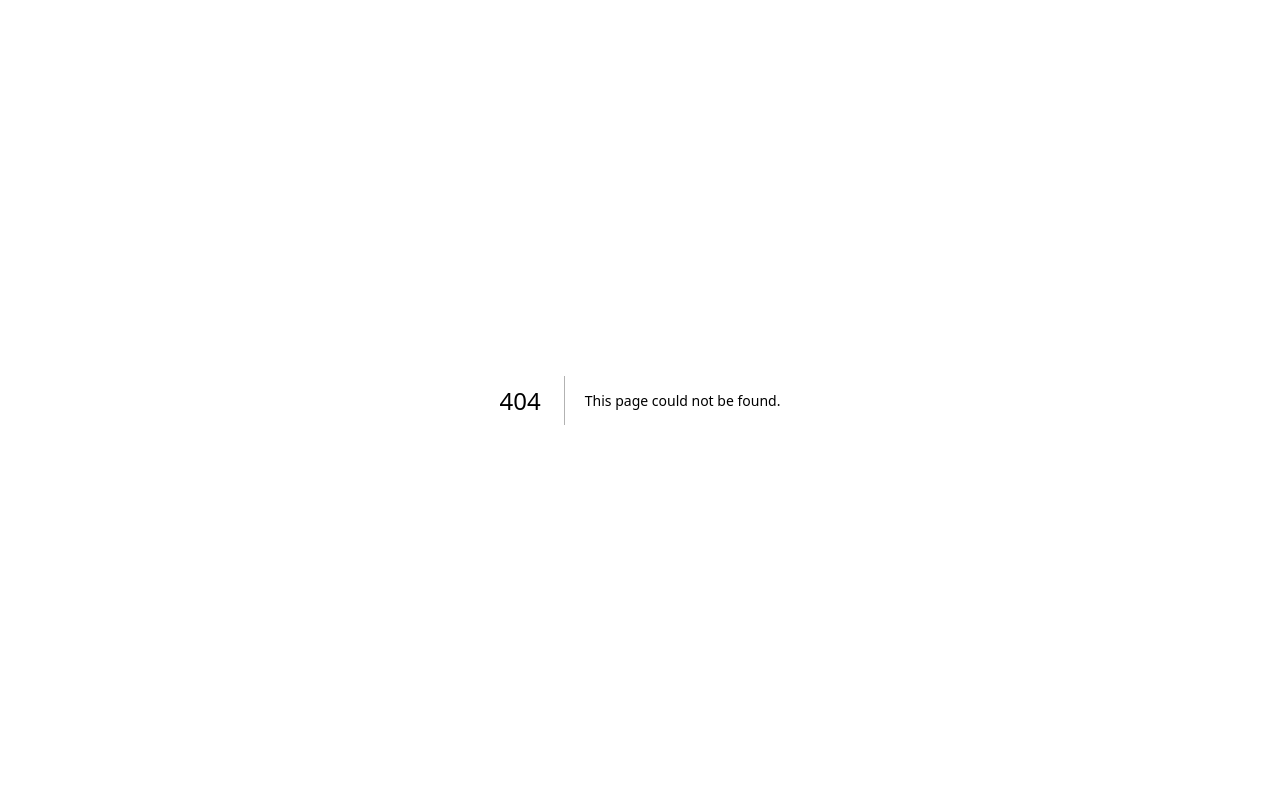
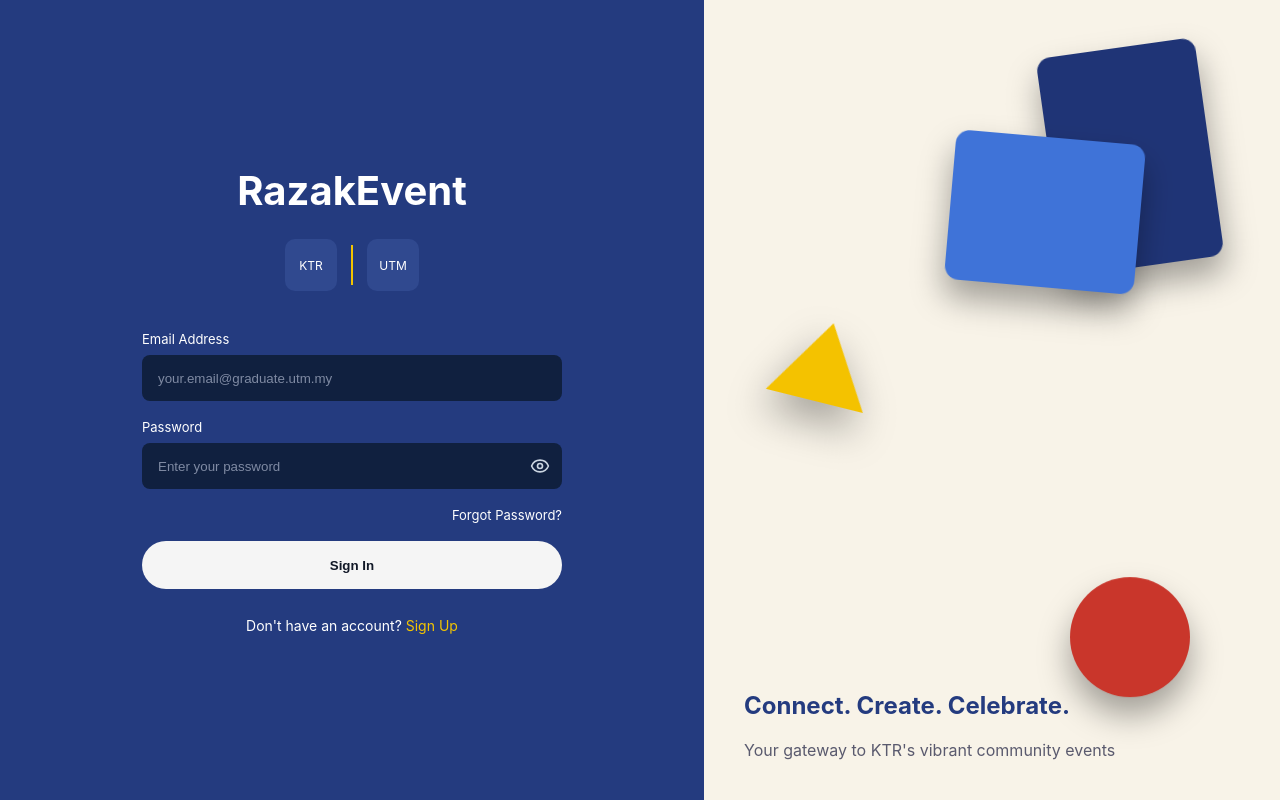
Before and after one commit to EyadAimen/RazakEvent, a Next.js app in the folder frontend/: page /login in a window 1280 px wide. Before the commit this address had no page. Built offline with nearby package versions, Linux system fonts and the light colour scheme.

Commit message:
adding styling rules

```diff
--- a/frontend/src/app/globals.css
+++ /dev/null
@@ -1,49 +0,0 @@
-:root {
-  --background: #ffffff;
-  --foreground: #171717;
-}
-
-@media (prefers-color-scheme: dark) {
-  :root {
-    --background: #0a0a0a;
-    --foreground: #ededed;
-  }
-}
-
-html {
-  height: 100%;
-}
-
-html,
-body {
-  max-width: 100vw;
-  overflow-x: hidden;
-}
-
-body {
-  min-height: 100%;
-  display: flex;
-  flex-direction: column;
-  color: var(--foreground);
-  background: var(--background);
-  font-family: Arial, Helvetica, sans-serif;
-  -webkit-font-smoothing: antialiased;
-  -moz-osx-font-smoothing: grayscale;
-}
-
-* {
-  box-sizing: border-box;
-  padding: 0;
-  margin: 0;
-}
-
-a {
-  color: inherit;
-  text-decoration: none;
-}
-
-@media (prefers-color-scheme: dark) {
-  html {
-    color-scheme: dark;
-  }
-}
--- a/frontend/src/app/layout.tsx
+++ b/frontend/src/app/layout.tsx
@@ -1,6 +1,6 @@
 import type { Metadata } from "next";
 import { Geist, Geist_Mono } from "next/font/google";
-import "./globals.css";
+import "../styles/globals.css";
 
 const geistSans = Geist({
   variable: "--font-geist-sans",
--- /dev/null
+++ b/frontend/src/styles/globals.css
@@ -0,0 +1,63 @@
+@import './variables.css';
+
+:root {
+    /* ==============
+        SPACING & LAYOUT
+    ================= */
+
+    --space-xxs: 0.25rem;
+    --space-xs: 0.5rem;
+    --space-sm: 0.75rem;
+    --space-md: 1rem;
+    --space-lg: 1.5rem;
+    --space-xl: 2rem;
+    --space-2xl: 3rem;
+    --space-3xl: 4rem;
+
+    --radius-md: 0.5rem;
+    --radius-lg: 0.75rem;
+    --radius-pill: 999px;
+
+    --border-thin: 1px;
+    --border-strong: 3px;
+
+    --layout-container-max: 75rem;
+    --layout-hero-max: 90rem;
+    --layout-content-max: 48rem;
+    --layout-content-wide-max: 62rem;
+
+    --size-stage-icon-wrap: 2.5rem;
+    --size-stage-icon: 1.125rem;
+    --size-stage-index: 1.25rem;
+
+    --text-caption-size: 0.75rem;
+    --text-caption-height: 1.3;
+    --letter-spacing-tight: 0.04em;
+}
+
+html,
+body {
+  max-width: 100vw;
+  /* overflow-x: clip; */
+  background-color: var(--color-neutral-50);
+  color: var(--color-neutral-800);
+  margin: 0;
+  padding: 0;
+  font-family: -apple-system, BlinkMacSystemFont, Segoe UI, Roboto, Oxygen,
+    Ubuntu, Cantarell, Fira Sans, Droid Sans, Helvetica Neue, sans-serif;
+}
+
+
+
+* {
+  box-sizing: border-box;
+}
+
+a {
+  color: inherit;
+  text-decoration: none;
+}
+
+h1, h2, h3, p {
+  margin: 0;
+}
--- /dev/null
+++ b/frontend/src/styles/variables.css
@@ -0,0 +1,107 @@
+:root {
+
+    /* ==============
+        COLORS
+    ================= */
+
+    /* PRIMARY */
+
+    --color-primary-500: #3B6FD4;
+    --color-primary-800: #1A2D6E;
+
+
+    --color-secondary-500: #F4C200;
+    --color-secondary-800: #E8A020;
+
+    /* NEUTRAL */
+    --color-neutral-50: #FFFFFF;
+    --color-neutral-200: #E8E6E3;
+    --color-neutral-500: #7c7a7a;
+    --color-neutral-800: #171717;
+
+    /* SEMANTIC */
+    /* Here put any colors used other than the yellow variations as it will be in the secondary color section */
+
+    --color-semantic-red: #C0392B;
+
+    /* STATUS */
+    /* Put the colors of the status here */
+    /* Example: --color-status-green:  */
+
+
+
+
+    --color-custom-light-purple: #F0E3D3BF;
+    --color-custom-black-hover: #000000BF;
+
+    /* ==============
+        TYPOGRAPHY
+    ================= */
+
+    /* FONT FAMILIES */
+    --font-heading: var(--font-sora), sans-serif;
+    --font-body: var(--font-space-mono), monospace;
+
+    /* FONT WEIGHTS */
+    --weight-regular: 400;
+    --weight-semibold: 600;
+    --weight-bold: 700;
+
+    /* FONT SIZES & HEIGHTS */
+
+    /* ==== HEADINGS ===== */
+    /* H1 */
+    --text-h1-size: 48px;
+    --text-h1-height: 1.2;
+
+    /* H2 */
+    --text-h2-size: 32px;
+    --text-h2-height: 1.3;
+
+    /* H3 */
+    --text-h3-size: 24px;
+    --text-h3-height: 1.3;
+
+    /* ==== BODY ===== */
+    /* Regular/Bold */
+    --text-body-size: 16px;
+    --text-body-height: 1.6;
+
+    /* Small */
+    --text-small-size: 14px;
+    --text-small-height: 1.5;
+
+    /* Link */
+    --text-link-size: 16px;
+    --text-link-height: 1.5;
+
+
+    /* ==============
+        EFFECTS
+    ================= */
+
+    --shadow-card: 0px 4px 20px rgba(0, 0, 0, 0.15);
+    --popup-background: #00000099;
+    --transition-fast: 0.2s ease;
+    --transition-medium: 0.4s ease;
+    --transition-slow: 0.6s ease;
+}
+
+
+@media (max-width: 768px) {
+      :root {
+        --text-h1-size: 36px;
+        --text-h1-height: 1.25;
+
+        --text-h2-size: 28px;
+        --text-h2-height: 1.3;
+
+        --text-h3-size: 20px;
+        --text-h3-height: 1.4;
+      }
+}
+
+[dir="rtl"] {
+  --font-heading: var(--font-cairo), sans-serif;
+  --font-body: var(--font-cairo), sans-serif;
+}
```
Also changed, not shown: frontend/src/app/page.module.css (+4 -141 lines), frontend/src/app/page.tsx (+2 -59 lines), frontend/src/app/(auth)/login/login.module.css (renamed from frontend/src/app/auth/login/login.module.css), frontend/src/app/(auth)/login/page.tsx (renamed from frontend/src/app/auth/login/page.tsx), frontend/src/app/(auth)/signup/page.tsx (renamed from frontend/src/app/auth/signup/page.tsx), frontend/src/app/(auth)/signup/signup.module.css (renamed from frontend/src/app/auth/signup/signup.module.css), 1 other file (tests, documents, lock files or other folders).
